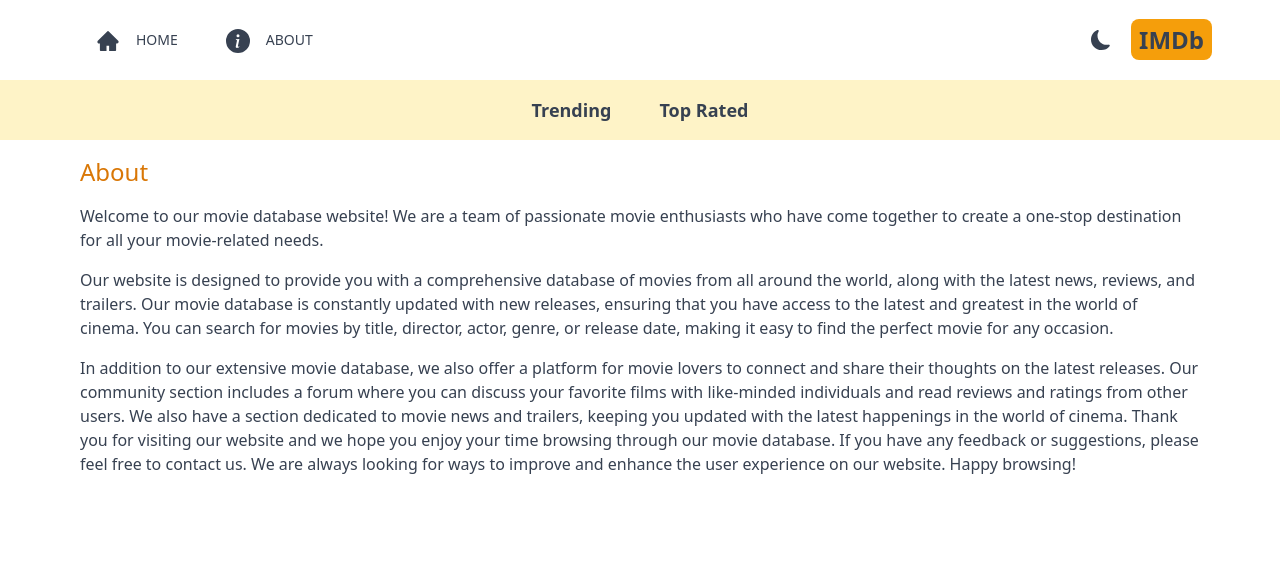
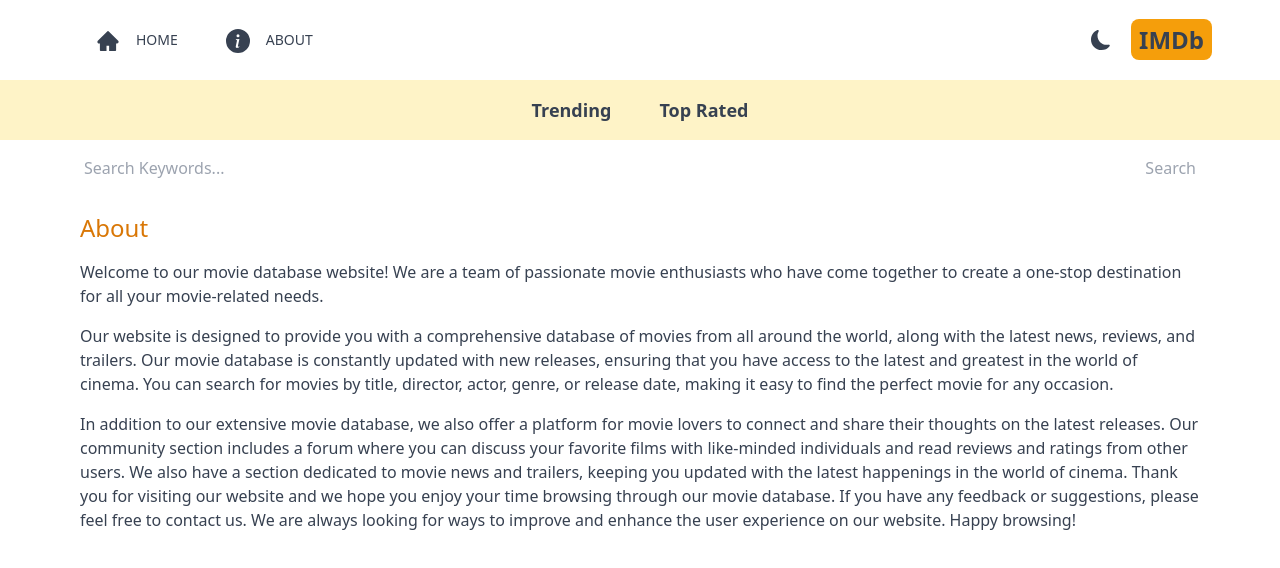
Before and after one commit to rakibcoding/imdb_nextJS, a Next.js app: page /about in a window 1280 px wide. Shown: the top 568 px of the page. Built offline with nearby package versions, Linux system fonts and the light colour scheme.

Commit message:
add search option

```diff
--- a/src/app/layout.js
+++ b/src/app/layout.js
@@ -1,6 +1,7 @@
 import Header from '@/components/Header'
 import Navbar from '@/components/Navbar'
 import Providers from '@/components/Providers'
+import SearchBox from '@/components/SearchBox'
 import './globals.css'
 
 export const metadata = {
@@ -15,6 +16,7 @@
         <Providers>
           <Header />
           <Navbar/>
+          <SearchBox/>
           {children}
         </Providers>
       </body>
--- /dev/null
+++ b/src/app/search/[searchTerm]/page.js
@@ -0,0 +1,21 @@
+import Results from "@/components/Results";
+
+export default async function SearchPage({ params }) {
+    const res = await fetch(`https://api.themoviedb.org/3/search/movie?api_key=cfb78e473c17900250f5d9823bf24b86&query=${params.searchTerm}&language=en-US&include_adult=false`)
+
+    if (!res.ok) {
+        throw new Error("Error fetching data");
+    }
+
+    const data = await res.json();
+
+    const results = data.results;
+    return (
+        <div>
+            {results && results.length === 0 && (
+                <h1 className="text-center pt-6">No results found</h1>
+            )}
+            {results && <Results results={results} />}
+        </div>
+    )
+}
--- /dev/null
+++ b/src/components/SearchBox.js
@@ -0,0 +1,30 @@
+"use client";
+import { useState } from "react";
+import { useRouter } from "next/navigation";
+
+export default function SearchBox() {
+    const [search, setSearch] = useState("");
+    const router = useRouter();
+    const handleSubmit = (e) => {
+        e.preventDefault();
+        if (!search) return;
+        router.push(`/search/${search}`);
+    }
+    return (
+        <form onSubmit={handleSubmit} className="flex max-w-6xl mx-auto justify-between items-center px-5">
+            <input
+                value={search}
+                onChange={(e) => setSearch(e.target.value)}
+                type="text"
+                placeholder='Search Keywords...'
+                className="w-full h-14 rounded-sm placeholder-gary-500 outline-none bg-transparent flex-1" />
+            <button
+                disabled={!search}
+                type="submit"
+                className="text-amber-600 disabled:text-gray-400"
+            >
+                Search
+            </button>
+        </form>
+    )
+}
```
